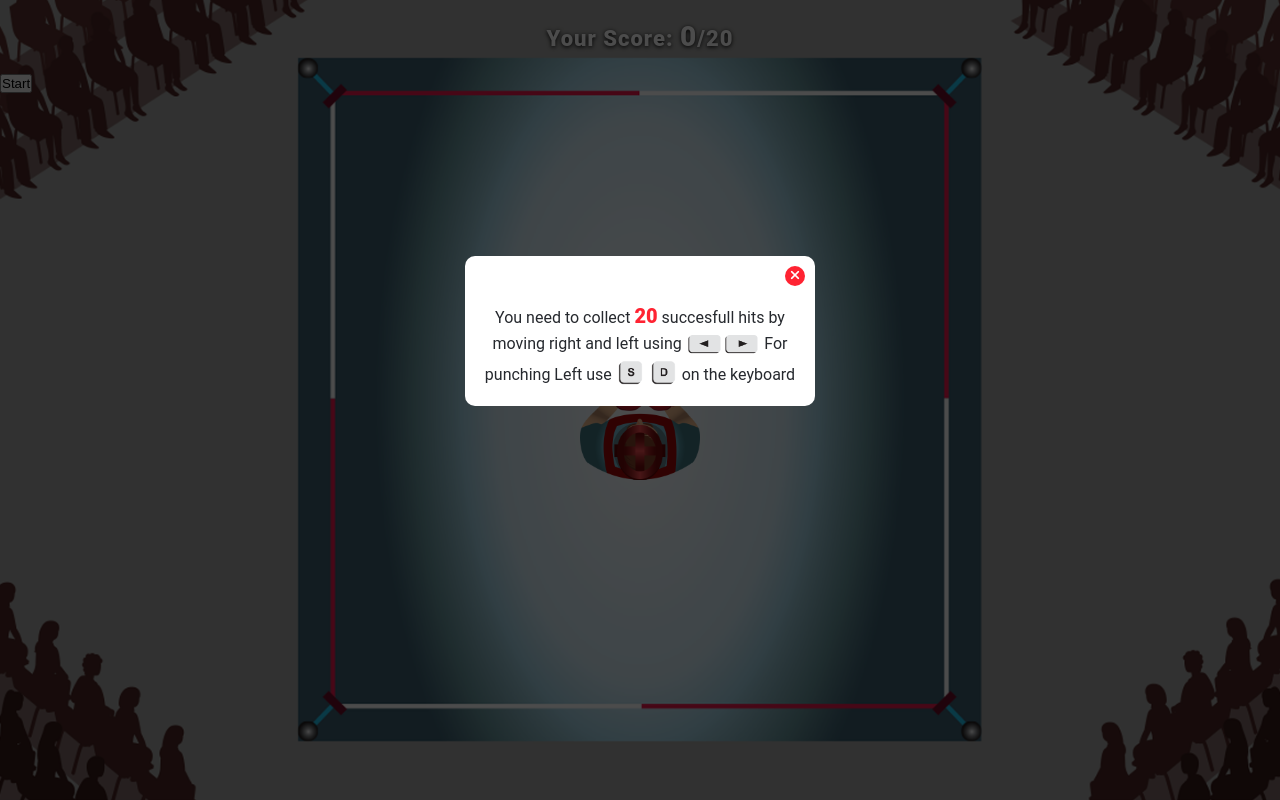
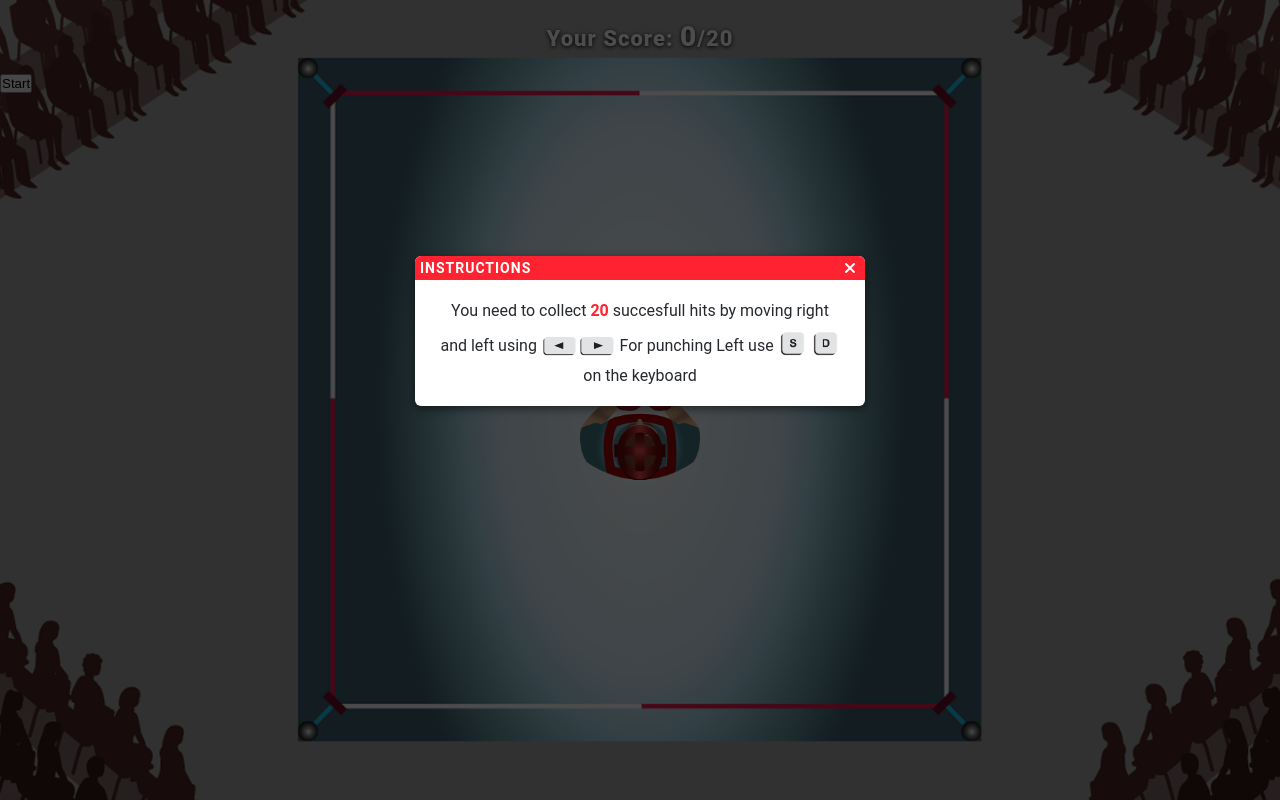
Before and after one commit to F-Naddaf/GYMIX, a Nuxt app in the folder client/: page /games/boxing in a window 1280 px wide. Built offline with nearby package versions, Linux system fonts and the light colour scheme.

Commit message:
fix the instructions at BoxingInstructions component

```diff
--- a/client/components/BoxingInstructions.vue
+++ b/client/components/BoxingInstructions.vue
@@ -1,10 +1,12 @@
 <template>
-    <div class="message-container">
+  <div class="instuction-wrapper">
     <div class="close-btn">
+      <p class="instuctions">instructions</p>
       <button @click="closeInstruction">
         <i class="fa-solid fa-xmark"></i>
       </button>
     </div>
+    <div class="message-container">
       <p>
         {{ message }} <span>{{ span }}</span>
         {{ remaining1 }}
@@ -16,6 +18,7 @@
         <img :src="image4" alt="image" id="forth" />
         {{ remaining2 }}
       </p>
+    </div>
   </div>
 </template>
 
@@ -40,24 +43,46 @@
 const closeInstruction = () => {
   emit("close-instruction");
 };
+
+const handleKeyDown = (event) => {
+  if (event.key === "Escape") {
+    emit("close-instruction");
+  }
+};
+
+onMounted(() => {
+  document.addEventListener("keydown", handleKeyDown);
+});
 </script>
 
 <style scoped>
-  .message-container {
+.instuction-wrapper {
   display: flex;
   flex-direction: column;
   justify-content: space-between;
-    width: 350px;
+  width: 450px;
   height: 150px;
   background: #ffffff;
   margin: 20% auto auto auto;
-    border-radius: 10px;
-    padding: 10px;
+  border-radius: 6px;
+  box-shadow: rgba(0, 0, 0, 0.5) 0px 3px 8px;
 }
 .close-btn {
   display: flex;
   width: 100%;
-    justify-content: flex-end;
+  justify-content: space-between;
+  align-items: center;
+  background: var(--primary-color);
+  border-top-right-radius: 6px;
+  border-top-left-radius: 6px;
+  padding: 2px 5px;
+}
+.instuctions {
+  color: #ffffff;
+  font-size: 14px;
+  font-weight: 700;
+  letter-spacing: 1px;
+  text-transform: uppercase;
 }
 .close-btn button {
   display: flex;
@@ -66,27 +91,30 @@
   border: none;
   width: 20px;
   height: 20px;
-    border-radius: 20px;
-    background: var(--primary-color);
+  background: none;
   cursor: pointer;
 }
 .close-btn button i {
-    color: white;
+  color: #ffffff;
+  font-size: 16px;
   padding: 0;
   margin: 0;
 }
-  .message-container p {
+.instuction-wrapper .message-container {
+  width: 90%;
+  margin: auto;
+}
+.instuction-wrapper .message-container p {
   font-size: 16px;
   font-weight: 400;
   color: var(--slogan-color);
   line-height: 22px;
   text-align: center;
-    padding-bottom: 10px;
+  line-height: 30px;
 }
-  .message-container p span {
+.instuction-wrapper .message-container p span {
   color: var(--primary-color);
-    font-weight: 800;
-    font-size: 20px;
+  font-weight: 600;
 }
 img {
   height: 20px;
--- a/client/components/GameInstructions.vue
+++ b/client/components/GameInstructions.vue
@@ -50,6 +50,7 @@ onMounted(() => {
   background: var(--text-color);
   margin: 20% auto auto auto;
   border-radius: 6px;
+  box-shadow: rgba(0, 0, 0, 0.5) 0px 3px 8px;
 }
 .close-btn {
   display: flex;
```
Lines whose indentation alone changed are shown as unchanged.
